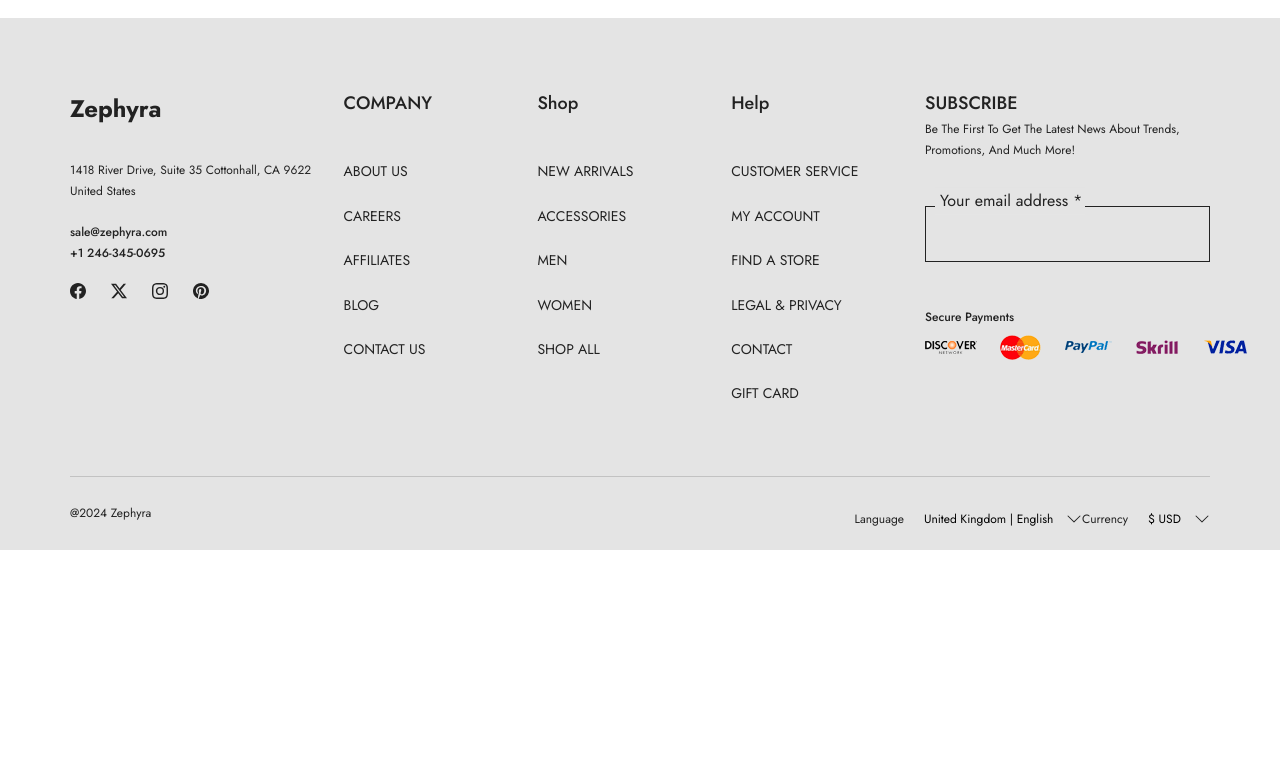
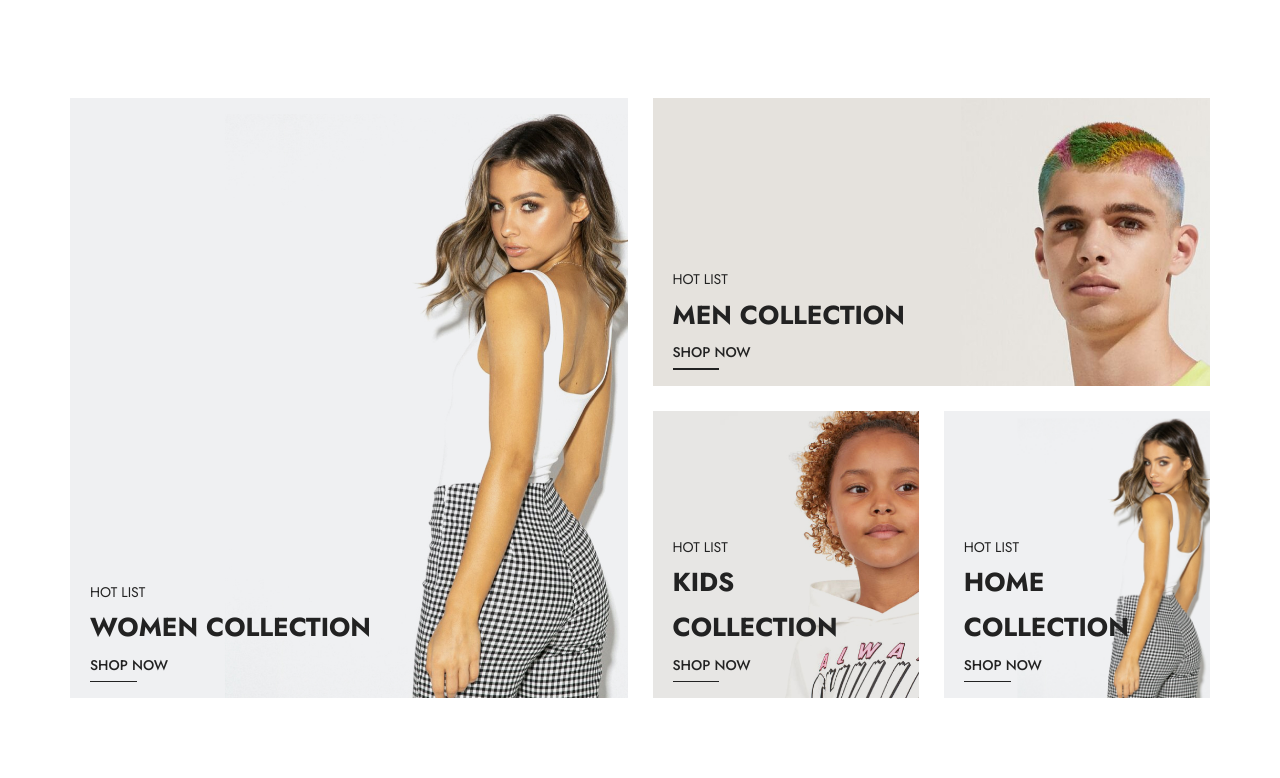
Before and after one commit to IlyasKeskinn/e-commerce, a React (Vite) app in the folder frontend/: page / in a window 1280 px wide. Shown: the part 802-1580 px from the top of the page. Before the commit the page ends 1352 px from the top, so only its background shows below. Built offline with nearby package versions, Linux system fonts and the light colour scheme.

Commit message:
add : collection component

```diff
--- /dev/null
+++ b/frontend/src/components/collection/CollectionItem.jsx
@@ -0,0 +1,17 @@
+export const CollectionItem = (props) => {
+    const collection  =props.title.split(" ");
+
+    return (
+        <div class=" collection-item position-relative h-md-100">
+            <div className="background-img" style={{ backgroundImage: `url(./img/collection/${props.image})` }} ></div>
+            <div class="collection-content">
+                <p class="colection-topic text-uppercase">Hot List</p>
+                <h3 class="collection-title text-uppercase">
+                    <strong>{collection[0]} </strong>
+                    {collection[1]}
+                </h3>
+                <a href="#" class="btn btn-outlined">Shop Now</a>
+            </div>
+        </div>
+    );
+}
--- /dev/null
+++ b/frontend/src/components/home/shopCollection/Collection.css
@@ -0,0 +1,65 @@
+.collection-grid{
+    height: 60rem;
+    margin: 100px 0;
+}
+.collection-row{
+    display: grid;
+    grid-template-columns: 1fr 1fr;
+    gap:25px;
+}
+.collection-col-row{
+    display: grid;
+    grid-template-columns: 1fr;
+    row-gap: 25px;
+}
+.collection-item{
+    height: 30rem ;
+}
+.background-img{
+    position: absolute;
+    top: 0;
+    left: 0;
+    height: 100%;
+    width: 100%;
+    background-position: center;
+    background-size: cover;
+    background-repeat: no-repeat;
+
+}
+.collection-content{
+    position: absolute;
+    bottom: 0;
+    left: 0;
+    padding: 20px 20px;
+}
+.collection-content *{
+    margin: 1px 0 ;
+
+}
+.collection-content a,p{
+    font-size: 1.4rem;
+}
+
+.collection-content h3{
+    font-size: 2.6rem;
+}
+.collection-content a{
+    display:inline-block;
+}
+
+
+/* responsive*/
+
+@media (max-width: 992px) {
+    .collection-row{
+        display: grid;
+        grid-template-columns: 1fr;
+        gap:25px;
+    }
+    .collection-item{
+        height: 30rem !important ;
+    }
+    .collection-grid{
+        height: 100%;
+    }
+}
--- /dev/null
+++ b/frontend/src/components/home/shopCollection/ShopCollection.jsx
@@ -0,0 +1,31 @@
+import { CollectionItem } from "../../collection/CollectionItem";
+import "./Collection.css"
+export const ShopCollection = () => {
+    return (
+        <section className="collection-grid  d-flex justify-content-center align-items-center">
+            <div className="container h-md-100">
+                <div className="collection-row h-md-100">
+                    <div className="col-md-6 h-md-100">
+                        <CollectionItem title = "Women Collection"  image = "collection_grid_1.jpg"/>
+                    </div>
+                    {/* <!-- right collections --> */}
+                    <div className="col-md-6 h-md-100">
+                        <div className="collection-col-row h-md-100">
+                            <CollectionItem title = "Men Collection" image = "collection_grid_2.jpg" />
+                            <div className="h-md-100">
+                                <div className="collection-row h-md-100">
+                                    <div className="col-md-6 h-md-100">
+                                        <CollectionItem title = "Kids Collection" image = "collection_grid_3.jpg" />
+                                    </div>
+                                    <div className="col-md-6 h-md-100">
+                                        <CollectionItem title = "Home Collection"  image="collection_grid_1.jpg"/>
+                                    </div>
+                                </div>
+                            </div>
+                        </div>
+                    </div>
+                </div>
+            </div>
+        </section>
+    );
+}
--- a/frontend/src/layout/MainLayout.jsx
+++ b/frontend/src/layout/MainLayout.jsx
@@ -1,15 +1,15 @@
 import { Footer } from "../components/footer/Footer";
-import {Header} from "../components/header/Header"
-import {Outlet} from "react-router-dom";
-import { Slider } from "../components/sliders/Slider";
+import { Header } from "../components/header/Header"
+import { Outlet } from "react-router-dom";
+import { Home } from "../pages/Home";
 export const MainLayout = () => {
     return (
         <>
-        <Header/>
-        <main>
-            <Slider/>
-        </main>
-        <Footer/>
+            <Header />
+            <main>
+                <Home />
+            </main>
+            <Footer />
         </>
     );
 }
--- /dev/null
+++ b/frontend/src/pages/Home.jsx
@@ -0,0 +1,11 @@
+import { ShopCollection } from "../components/home/shopCollection/ShopCollection";
+import { Slider } from "../components/sliders/Slider";
+
+export const Home = () => {
+    return (
+        <>
+            <Slider />
+            <ShopCollection />
+        </>
+    );
+}
```
